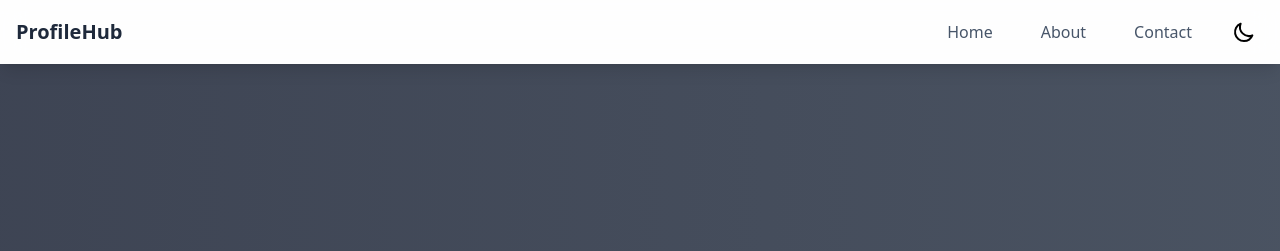
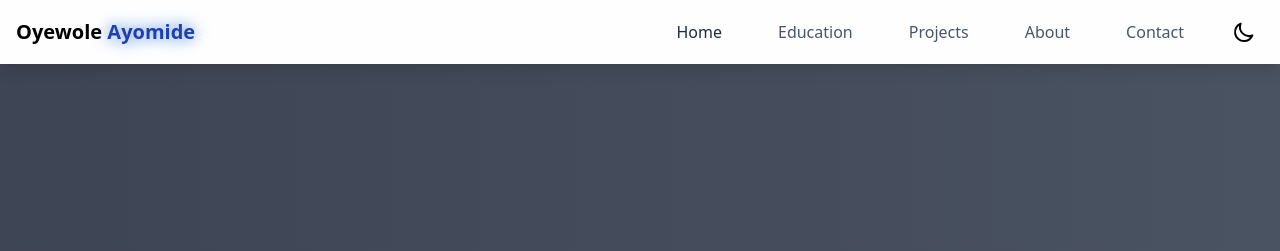
Before and after one commit to DavidCode0811/MyPortfolio, a website: page user.html in a window 1280 px wide. Both pictures are taken after a click on the button "Home". Shown: the top 251 px of the page. Drawn offline with nearby package versions, Linux system fonts and the light colour scheme; no server answers.

Commit message:
Refactor theme toggle logic and improve navigation button styles
- Simplified theme toggle logic to check for saved preferences and apply the appropriate theme.
- Added event listeners for navigation buttons to manage active states and enhance user interaction.
- Updated navigation button styles for a more cohesive design and improved hover effects.

```diff
--- a/script.js
+++ b/script.js
@@ -116,27 +116,54 @@ const themeToggle = document.getElementById('theme-toggle');
 const html = document.documentElement;
 
 // Check for saved theme preference or use system preference
-const savedTheme = localStorage.getItem('theme') ||
-    (window.matchMedia('(prefers-color-scheme: dark)').matches ? 'dark' : 'light');
-
-// Apply saved theme
-if (savedTheme === 'dark') {
+const savedTheme = localStorage.getItem('theme');
+if (savedTheme) {
+    html.classList.toggle('dark', savedTheme === 'dark');
+} else if (window.matchMedia('(prefers-color-scheme: dark)').matches) {
     html.classList.add('dark');
-} else {
-    html.classList.remove('dark');
 }
 
-// Theme toggle click handler
 themeToggle.addEventListener('click', () => {
     html.classList.toggle('dark');
-    const isDark = html.classList.contains('dark');
-    localStorage.setItem('theme', isDark ? 'dark' : 'light');
-    console.log('Theme toggled:', isDark ? 'dark' : 'light');
+    localStorage.setItem('theme', html.classList.contains('dark') ? 'dark' : 'light');
 });
 
 console.log('Theme toggle initialized');
 
 document.addEventListener('DOMContentLoaded', () => {
+    // Navigation active state
+    const navButtons = document.querySelectorAll('nav button:not(#theme-toggle)');
+
+    navButtons.forEach(button => {
+        button.addEventListener('click', () => {
+            // Remove active class from all buttons
+            navButtons.forEach(btn => {
+                btn.classList.remove('bg-slate-100', 'dark:bg-blue-900/30', 'text-slate-900', 'dark:text-blue-400');
+            });
+
+            // Add active class to clicked button
+            button.classList.add('bg-slate-100', 'dark:bg-blue-900/30', 'text-slate-900', 'dark:text-blue-400');
+        });
+    });
+
+    // Theme toggle functionality
+    const themeToggle = document.getElementById('theme-toggle');
+    const html = document.documentElement;
+
+    // Check for saved theme preference or use system preference
+    const savedTheme = localStorage.getItem('theme');
+    if (savedTheme) {
+        html.classList.toggle('dark', savedTheme === 'dark');
+    } else if (window.matchMedia('(prefers-color-scheme: dark)').matches) {
+        html.classList.add('dark');
+    }
+
+    themeToggle.addEventListener('click', () => {
+        html.classList.toggle('dark');
+        localStorage.setItem('theme', html.classList.contains('dark') ? 'dark' : 'light');
+    });
+
+    // Skill cards hover effect
     const cards = document.querySelectorAll('.skill-card');
 
     cards.forEach(card => {
--- a/user.html
+++ b/user.html
@@ -14,13 +14,18 @@
         <div class="max-w-7xl mx-auto px-4">
             <div class="flex justify-between items-center h-16">
                 <div class="flex items-center">
-                    <span class="text-xl font-bold text-slate-800 dark:text-white">ProfileHub</span>
+                    <a href="index.html" class="text-xl font-bold text-black dark:text-white">Oyewole
+                        <span class="text-xl font-bold text-blue-800 dark:text-blue-400" style="text-shadow: 0 0 15px rgba(40, 108, 211);">Ayomide</span>
+                    </a>
                 </div>
                 <div class="flex items-center space-x-4">
-                    <button class="text-slate-600 dark:text-gray-300 hover:text-blue-600 dark:hover:text-blue-400 transition-all duration-300 px-4 py-2 rounded-lg hover:bg-blue-50 dark:hover:bg-blue-900/30 transform hover:scale-105 hover:shadow-[0_0_15px_rgba(59,130,246,0.5)] dark:hover:shadow-[0_0_20px_rgba(59,130,246,0.8)]">Home</button>
-                    <button class="text-slate-600 dark:text-gray-300 hover:text-blue-600 dark:hover:text-blue-400 transition-all duration-300 px-4 py-2 rounded-lg hover:bg-blue-50 dark:hover:bg-blue-900/30 transform hover:scale-105 hover:shadow-[0_0_15px_rgba(59,130,246,0.5)] dark:hover:shadow-[0_0_20px_rgba(59,130,246,0.8)]">About</button>
-                    <button class="text-slate-600 dark:text-gray-300 hover:text-blue-600 dark:hover:text-blue-400 transition-all duration-300 px-4 py-2 rounded-lg hover:bg-blue-50 dark:hover:bg-blue-900/30 transform hover:scale-105 hover:shadow-[0_0_15px_rgba(59,130,246,0.5)] dark:hover:shadow-[0_0_20px_rgba(59,130,246,0.8)]">Contact</button>
-                    <button id="theme-toggle" class="p-2 rounded-lg bg-gray-100 dark:bg-gray-700 hover:bg-gray-200 dark:hover:bg-gray-600 transition-colors duration-300">
+                    <div class="flex items-center space-x-6 max-w-7xl">
+                        <button class="text-slate-800 dark:text-gray-300 hover:text-blue-800 dark:hover:text-blue-400 active:text-blue-800 dark:active:text-blue-300 transition-all duration-300 hover:bg-slate-100 dark:hover:bg-blue-900/30 transform hover:scale-110 hover:shadow-[0_0_25px_rgba(59,130,246,0.6)] dark:hover:shadow-[0_0_30px_rgba(59,130,246,0.8)] hover:border hover:border-slate-300 dark:hover:border-blue-500 px-4 py-2">Home</button>
+                        <button class="text-slate-600 dark:text-gray-300 hover:text-blue-800 dark:hover:text-blue-400 active:text-blue-800 dark:active:text-blue-300 transition-all duration-300 hover:bg-slate-100 dark:hover:bg-blue-900/30 transform hover:scale-110 hover:shadow-[0_0_25px_rgba(59,130,246,0.6)] dark:hover:shadow-[0_0_30px_rgba(59,130,246,0.8)] hover:border hover:border-slate-300 dark:hover:border-blue-500 px-4 py-2">Education</button>
+                        <button class="text-slate-600 dark:text-gray-300 hover:text-blue-800 dark:hover:text-blue-400 active:text-blue-800 dark:active:text-blue-300 transition-all duration-300 hover:bg-slate-100 dark:hover:bg-blue-900/30 transform hover:scale-110 hover:shadow-[0_0_25px_rgba(59,130,246,0.6)] dark:hover:shadow-[0_0_30px_rgba(59,130,246,0.8)] hover:border hover:border-slate-300 dark:hover:border-blue-500 px-4 py-2">Projects</button>
+                        <button class="text-slate-600 dark:text-gray-300 hover:text-blue-800 dark:hover:text-blue-400 active:text-blue-800 dark:active:text-blue-300 transition-all duration-300 hover:bg-slate-100 dark:hover:bg-blue-900/30 transform hover:scale-110 hover:shadow-[0_0_25px_rgba(59,130,246,0.6)] dark:hover:shadow-[0_0_30px_rgba(59,130,246,0.8)] hover:border hover:border-slate-300 dark:hover:border-blue-500 px-4 py-2">About</button>
+                        <button class="text-slate-600 dark:text-gray-300 hover:text-blue-800 dark:hover:text-blue-400 active:text-blue-800 dark:active:text-blue-300 transition-all duration-300 hover:bg-slate-100 dark:hover:bg-blue-900/30 transform hover:scale-110 hover:shadow-[0_0_25px_rgba(59,130,246,0.6)] dark:hover:shadow-[0_0_30px_rgba(59,130,246,0.8)] hover:border hover:border-slate-300 dark:hover:border-blue-500 px-4 py-2">Contact</button>
+                        <button id="theme-toggle" class="p-2 rounded-lg bg-gray-100 dark:bg-gray-700 hover:bg-gray-200 dark:hover:bg-gray-600 transition-colors duration-300">
                         <svg class="w-6 h-6 text-gray-800 dark:text-gray-200" fill="none" stroke="currentColor" viewBox="0 0 24 24">
                             <path class="hidden dark:block" stroke-linecap="round" stroke-linejoin="round" stroke-width="2" d="M12 3v1m0 16v1m9-9h-1M4 12H3m15.364 6.364l-.707-.707M6.343 6.343l-.707-.707m12.728 0l-.707.707M6.343 17.657l-.707.707M16 12a4 4 0 11-8 0 4 4 0 018 0z"/>
                             <path class="block dark:hidden" stroke-linecap="round" stroke-linejoin="round" stroke-width="2" d="M20.354 15.354A9 9 0 018.646 3.646 9.003 9.003 0 0012 21a9.003 9.003 0 008.354-5.646z"/>
```
